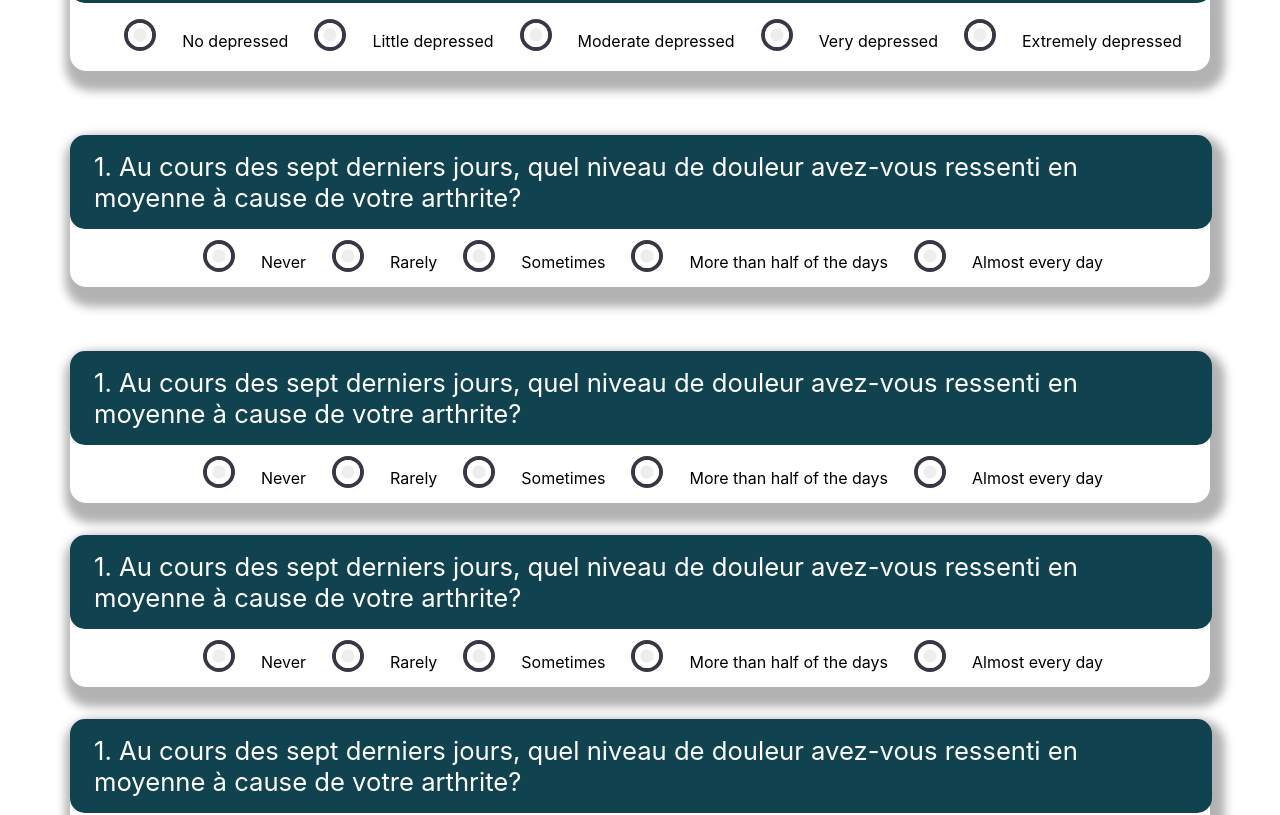
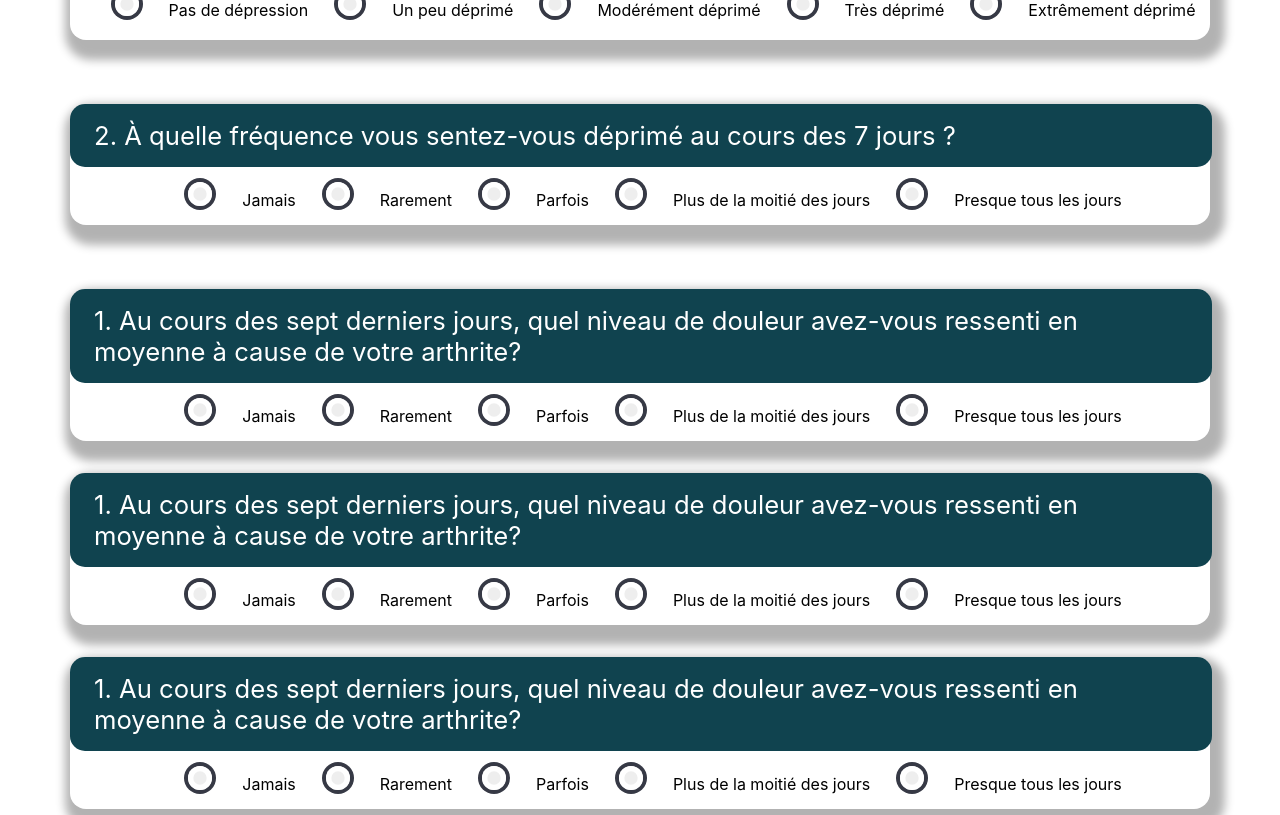
Before and after one commit to JohnWick08/SEG3125_lab08, a React (Create React App) app in the folder inventory/: page /stepone in a window 1280 px wide. Shown: the part 320-1135 px from the top of the page. Built offline with nearby package versions, Linux system fonts and the light colour scheme.

Commit message:
update french version

```diff
--- a/inventory/src/StepOne.js
+++ b/inventory/src/StepOne.js
@@ -84,25 +84,25 @@ const StepOne = (props) => {
                             <div>
                                 <p className="numbered-subheading"> {lang === "English" ?
                                     "1. In the pass 7 days, how much depression on average did you have?" :
-                                    "1. Au cours des sept derniers jours, quel niveau de douleur avez-vous ressenti en moyenne à cause de votre arthrite?"}
+                                    "1. Au cours des 7 derniers jours, combien de dépression avez-vous eu en moyenne ?"}
                                 </p>
                             </div>
                             <div class="circle-radio-button-container">
                                 <br></br>
                                 <input type="radio" id="contactChoice1" name="q1" value="1" onChange={handleChange}/>
-                                <label htmlFor="contactChoice1">No depressed</label>
+                                <label htmlFor="contactChoice1">{lang === "English" ? "No depressed":"Pas de dépression"}</label>
 
                                 <input type="radio" id="contactChoice2" name="q1" value="2" onChange={handleChange}/>
-                                <label htmlFor="contactChoice2">Little depressed</label>
+                                <label htmlFor="contactChoice2">{lang === "English" ? "Little depressed" : "Un peu déprimé"}</label>
 
                                 <input type="radio" id="contactChoice3" name="q1" value="3" onChange={handleChange}/>
-                                <label htmlFor="contactChoice3">Moderate depressed</label>
+                                <label htmlFor="contactChoice3">{lang === "English" ? "Moderate depressed" : "Modérément déprimé"}</label>
 
                                 <input type="radio" id="contactChoice4" name="q1" value="4" onChange={handleChange}/>
-                                <label htmlFor="contactChoice4">Very depressed</label>
+                                <label htmlFor="contactChoice4">{lang === "English" ? "Very depressed": "Très déprimé"}</label>
 
                                 <input type="radio" id="contactChoice5" name="q1" value="5" onChange={handleChange}/>
-                                <label htmlFor="contactChoice5">Extremely depressed</label>
+                                <label htmlFor="contactChoice5">{lang === "English" ? "Extremely depressed" : "Extrêmement déprimé"}</label>
                             </div>
                             <br></br>
                         </div>
@@ -112,23 +112,23 @@ const StepOne = (props) => {
                         <div className="box-container-numbered">
                             <p className="numbered-subheading">{lang === "English" ?
                                 "2. How often do you feel depressed in pass 7 days?" :
-                                "1. Au cours des sept derniers jours, quel niveau de douleur avez-vous ressenti en moyenne à cause de votre arthrite?"}
+                                "2. À quelle fréquence vous sentez-vous déprimé au cours des 7 jours ?"}
                             </p>
                             <question>
                                 <input type="radio" id="contactChoice6" name="q2" value="1" onChange={handleChange}/>
-                                <label htmlFor="contactChoice6">Never</label>
+                                <label htmlFor="contactChoice6">{lang === "English" ? "Never" :"Jamais"}</label>
 
                                 <input type="radio" id="contactChoice7" name="q2" value="2" onChange={handleChange}/>
-                                <label htmlFor="contactChoice7">Rarely</label>
+                                <label htmlFor="contactChoice7">{lang === "English" ? "Rarely" : "Rarement"}</label>
 
                                 <input type="radio" id="contactChoice8" name="q2" value="3" onChange={handleChange}/>
-                                <label htmlFor="contactChoice8">Sometimes</label>
+                                <label htmlFor="contactChoice8">{lang === "English" ? "Sometimes" : "Parfois"}</label>
 
                                 <input type="radio" id="contactChoice9" name="q2" value="4" onChange={handleChange}/>
-                                <label htmlFor="contactChoice9">More than half of the days</label>
+                                <label htmlFor="contactChoice9">{lang === "English" ? "More than half of the days": "Plus de la moitié des jours"}</label>
 
                                 <input type="radio" id="contactChoice10" name="q2" value="5" onChange={handleChange}/>
-                                <label htmlFor="contactChoice10">Almost every day</label>
+                                <label htmlFor="contactChoice10">{lang === "English" ? "Almost every day": "Presque tous les jours"}</label>
                             </question>
                         </div>
                     </fieldset>
@@ -140,19 +140,19 @@ const StepOne = (props) => {
                                 "1. Au cours des sept derniers jours, quel niveau de douleur avez-vous ressenti en moyenne à cause de votre arthrite?"}</p>
                             <question>
                                 <input type="radio" id="contactChoice11" name="q3" value="1" onChange={handleChange}/>
-                                <label htmlFor="contactChoice11">Never</label>
+                                <label htmlFor="contactChoice11">{lang === "English" ? "Never" :"Jamais"}</label>
 
                                 <input type="radio" id="contactChoice12" name="q3" value="2" onChange={handleChange}/>
-                                <label htmlFor="contactChoice12">Rarely</label>
+                                <label htmlFor="contactChoice12">{lang === "English" ? "Rarely" : "Rarement"}</label>
 
                                 <input type="radio" id="contactChoice13" name="q3" value="3" onChange={handleChange}/>
-                                <label htmlFor="contactChoice13">Sometimes</label>
+                                <label htmlFor="contactChoice13">{lang === "English" ? "Sometimes" : "Parfois"}</label>
 
                                 <input type="radio" id="contactChoice14" name="q3" value="4" onChange={handleChange}/>
-                                <label htmlFor="contactChoice14">More than half of the days</label>
+                                <label htmlFor="contactChoice14">{lang === "English" ? "More than half of the days": "Plus de la moitié des jours"}</label>
 
                                 <input type="radio" id="contactChoice15" name="q3" value="5" onChange={handleChange}/>
-                                <label htmlFor="contactChoice15">Almost every day</label>
+                                <label htmlFor="contactChoice15">{lang === "English" ? "Almost every day": "Presque tous les jours"}</label>
                             </question>
                         </fieldset>
                     </div>
@@ -165,19 +165,19 @@ const StepOne = (props) => {
                             </p>
                             <question>
                                 <input type="radio" id="contactChoice16" name="q4" value="1" onChange={handleChange}/>
-                                <label htmlFor="contactChoice16">Never</label>
+                                <label htmlFor="contactChoice16">{lang === "English" ? "Never" :"Jamais"}</label>
 
                                 <input type="radio" id="contactChoice17" name="q4" value="2" onChange={handleChange}/>
-                                <label htmlFor="contactChoice17">Rarely</label>
+                                <label htmlFor="contactChoice17">{lang === "English" ? "Rarely" : "Rarement"}</label>
 
                                 <input type="radio" id="contactChoice18" name="q4" value="3" onChange={handleChange}/>
-                                <label htmlFor="contactChoice18">Sometimes</label>
+                                <label htmlFor="contactChoice18">{lang === "English" ? "Sometimes" : "Parfois"}</label>
 
                                 <input type="radio" id="contactChoice19" name="q4" value="4" onChange={handleChange}/>
-                                <label htmlFor="contactChoice19">More than half of the days</label>
+                                <label htmlFor="contactChoice19">{lang === "English" ? "More than half of the days": "Plus de la moitié des jours"}</label>
 
                                 <input type="radio" id="contactChoice20" name="q4" value="5" onChange={handleChange}/>
-                                <label htmlFor="contactChoice20">Almost every day</label>
+                                <label htmlFor="contactChoice20">{lang === "English" ? "Almost every day": "Presque tous les jours"}</label>
                             </question>
                         </fieldset>
                     </div>
@@ -191,19 +191,19 @@ const StepOne = (props) => {
                                 "1. Au cours des sept derniers jours, quel niveau de douleur avez-vous ressenti en moyenne à cause de votre arthrite?"}</p>
                             <question>
                                 <input type="radio" id="contactChoice21" name="q5" value="1" onChange={handleChange}/>
-                                <label htmlFor="contactChoice21">Never</label>
+                                <label htmlFor="contactChoice21">{lang === "English" ? "Never" :"Jamais"}</label>
 
                                 <input type="radio" id="contactChoice22" name="q5" value="2" onChange={handleChange}/>
-                                <label htmlFor="contactChoice22">Rarely</label>
+                                <label htmlFor="contactChoice22">{lang === "English" ? "Rarely" : "Rarement"}</label>
 
                                 <input type="radio" id="contactChoice23" name="q5" value="3" onChange={handleChange}/>
-                                <label htmlFor="contactChoice23">Sometimes</label>
+                                <label htmlFor="contactChoice23">{lang === "English" ? "Sometimes" : "Parfois"}</label>
 
                                 <input type="radio" id="contactChoice24" name="q5" value="4" onChange={handleChange}/>
-                                <label htmlFor="contactChoice24">More than half of the days</label>
+                                <label htmlFor="contactChoice24">{lang === "English" ? "More than half of the days": "Plus de la moitié des jours"}</label>
 
                                 <input type="radio" id="contactChoice25" name="q5" value="5" onChange={handleChange}/>
-                                <label htmlFor="contactChoice25">Almost every day</label>
+                                <label htmlFor="contactChoice25">{lang === "English" ? "Almost every day": "Presque tous les jours"}</label>
                             </question>
                         </fieldset>
                     </div>
--- a/inventory/src/StepThree.js
+++ b/inventory/src/StepThree.js
@@ -19,7 +19,7 @@ ChartJS.register(
 
 
 const StepOne = (props) => {
-
+    let lang = localStorage.getItem("language");
     const [myList, setMyList] = useState([]);
     const [myLabels, setMyLabels] = useState([]);
     useEffect(() => {
@@ -66,12 +66,12 @@ const StepOne = (props) => {
                     </div>
                 </div>
                 <div className="body-container">
-                    <h1>Depression Level over time</h1>
-                    <p>Here you can review how mich depression level you have had over time</p>
+                    <h1>{lang === "English" ? "Depression Level over time" : "Niveau de dépression au fil du temps"}</h1>
+                    <p>{lang === "English" ? "Here you can review how mich depression level you have had over time" : "Ici, vous pouvez revoir votre niveau de dépression au fil du temps"}</p>
                     <div style={
                         {
-                            width: '600px',
-                            height: '300px'
+                            width: '1200px',
+                            height: '550px'
                         }
                     }>
 
```
Also changed, not shown: inventory/src/Header.js (+9 -5 lines), inventory/src/StepTwo.js (+29 -4 lines).
